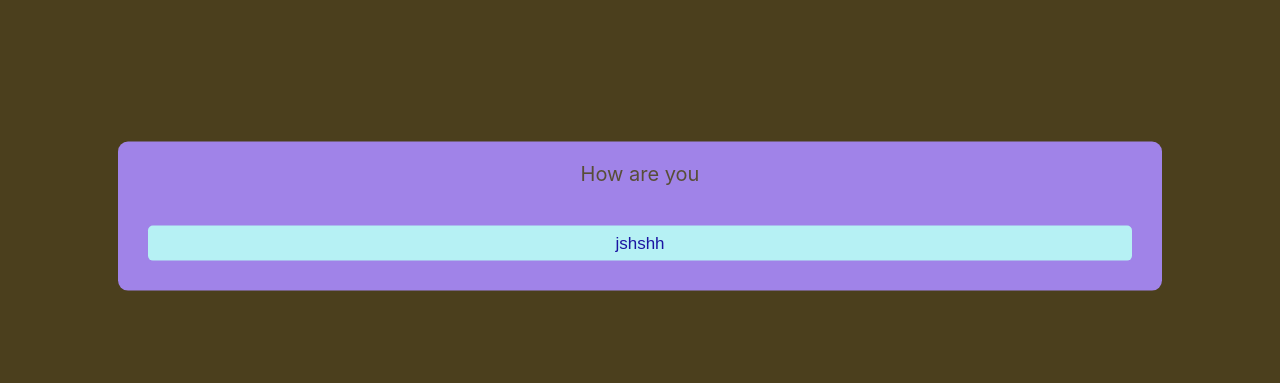
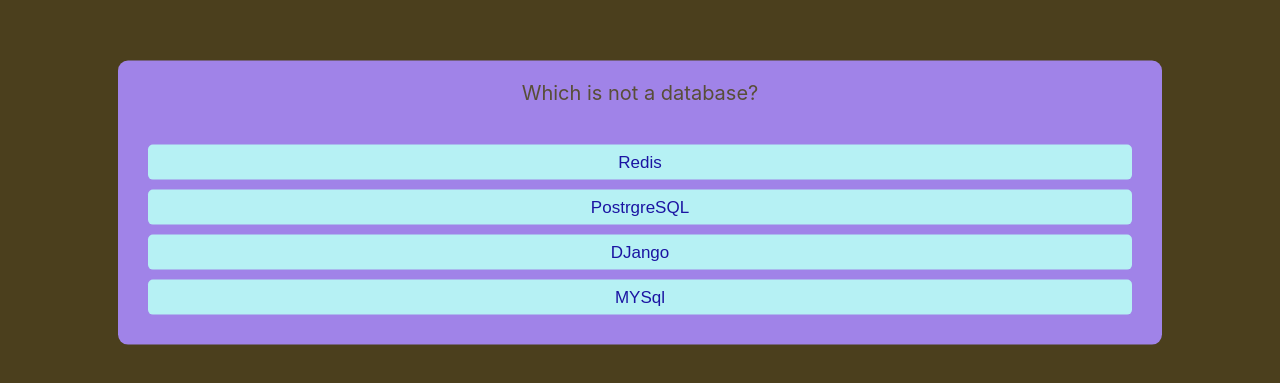
Before and after one commit to TheShubhendra/quizzes-frontend, a React (Create React App) app: page / in a window 1280 px wide. Shown: the part 169-552 px from the top of the page. Built offline with nearby package versions, Linux system fonts and the light colour scheme.

Commit message:
Fix value passing

```diff
--- a/src/Quiz.js
+++ b/src/Quiz.js
@@ -1,12 +1,20 @@
 import React from 'react';
 
-
 class Question extends React.Component{
+state = {
+  question_text:"Which is not a database?",
+  choices:{
+	  1:"Redis",
+	  2:"PostrgreSQL",
+	  3:"DJango",
+	  4:"MYSql"
+  }
+}
 render(){
 return  (<div class="container">
-   <div class="question-text">{this.props.question_text}</div>
+   <div class="question-text">{this.state.question_text}</div>
    <div class="choice-container">
-  <Choice id="1" value="jshshh" />
+	{createChoiceList(this.state.choices)}
 </div>
 </div>);
 }
@@ -20,4 +28,12 @@
 }
 }
 
+function createChoiceList(choices){
+	var choiceList = [];
+	for (var id in choices){
+		choiceList.push(<Choice id={id} value={choices[id]} />);
+	}
+	return (choiceList);
+
+}
 export default Question;
```
